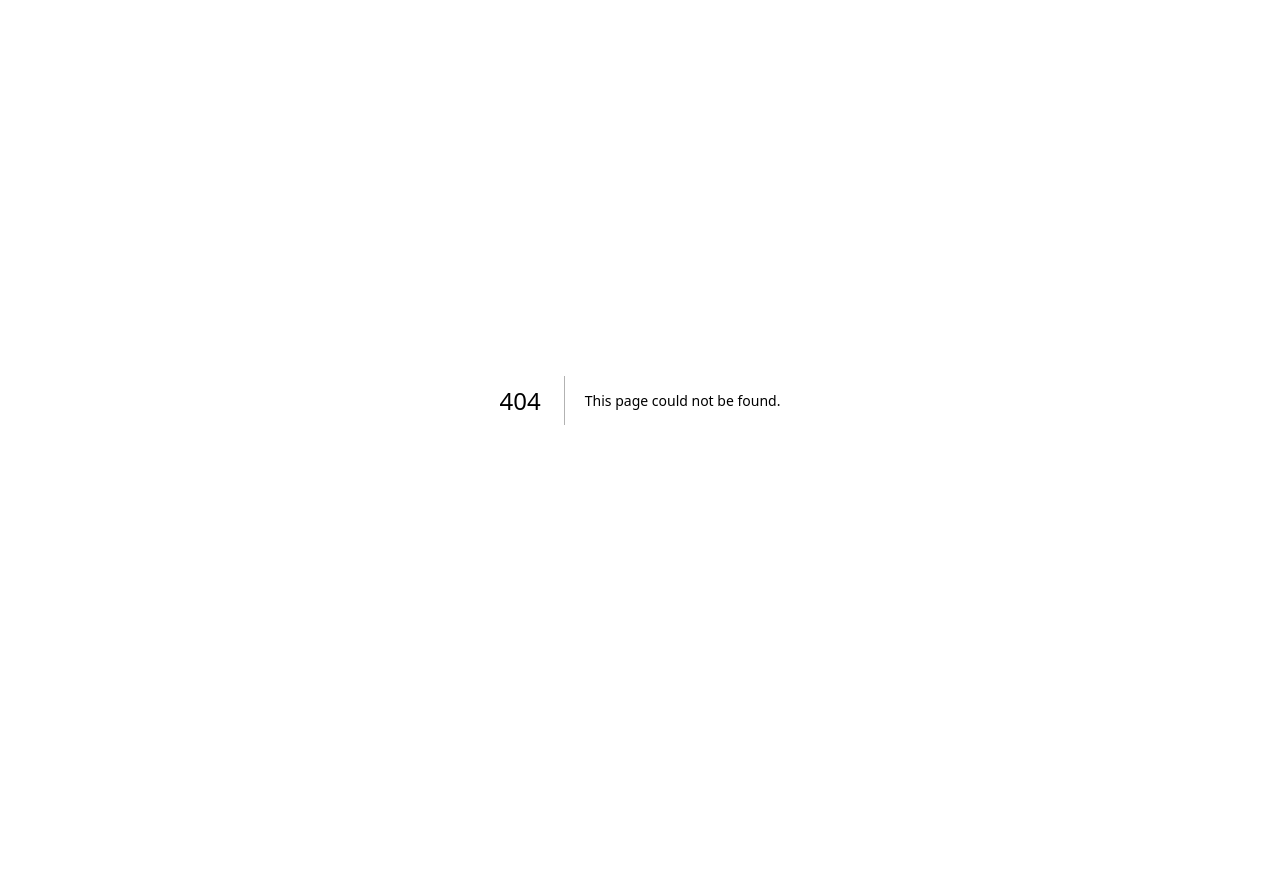
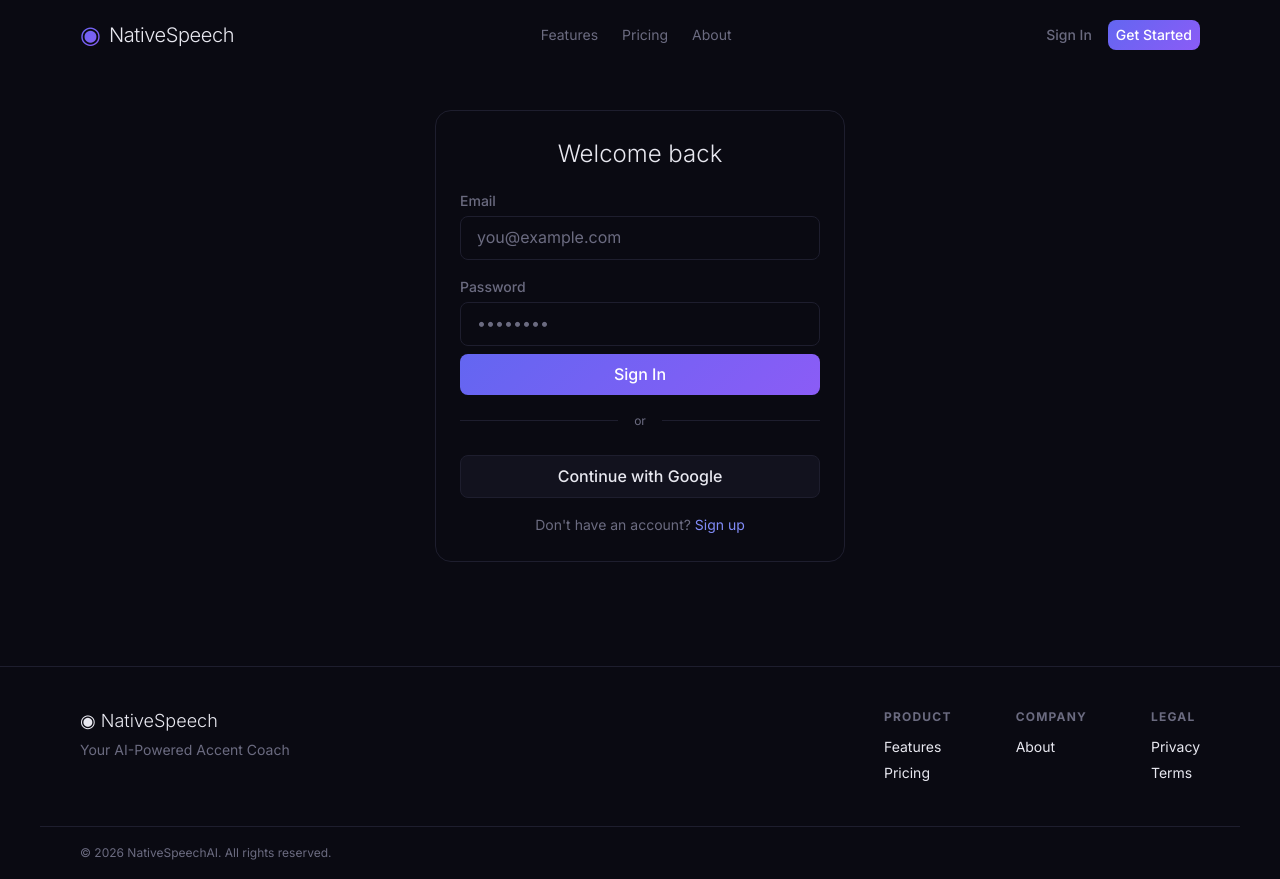
Before and after one commit to arieel-ost/native-speech, a Next.js app: page /sign-in in a window 1280 px wide. Before the commit this address had no page. Before the commit the page ends 800 px from the top, so only its background shows below. Built offline with nearby package versions, Linux system fonts and the light colour scheme.

Commit message:
feat: add sign-in and sign-up pages with credentials + Google
Co-Authored-By: Claude Opus 4.6 <noreply@anthropic.com>

```diff
--- /dev/null
+++ b/src/app/(marketing)/sign-in/page.module.css
@@ -0,0 +1,58 @@
+.container {
+  display: flex;
+  justify-content: center;
+  align-items: center;
+  min-height: 60vh;
+  padding: var(--space-xl);
+}
+
+.form {
+  width: 360px;
+  display: flex;
+  flex-direction: column;
+  gap: var(--space-md);
+}
+
+.title {
+  font-family: var(--font-display);
+  font-size: 1.5rem;
+  font-weight: 300;
+  text-align: center;
+}
+
+.fields {
+  display: flex;
+  flex-direction: column;
+  gap: var(--space-md);
+}
+
+.submitBtn {
+  width: 100%;
+  margin-top: var(--space-sm);
+}
+
+.divider {
+  display: flex;
+  align-items: center;
+  gap: var(--space-md);
+  color: var(--color-text-muted);
+  font-size: 0.75rem;
+}
+
+.divider::before,
+.divider::after {
+  content: "";
+  flex: 1;
+  height: 1px;
+  background: var(--color-border);
+}
+
+.footer {
+  text-align: center;
+  font-size: 0.875rem;
+  color: var(--color-text-muted);
+}
+
+.link {
+  color: var(--color-primary-light);
+}
--- /dev/null
+++ b/src/app/(marketing)/sign-in/page.tsx
@@ -0,0 +1,42 @@
+import { signIn } from "@/auth";
+import { Card, Button, Input } from "@/components/ui";
+import Link from "next/link";
+import styles from "./page.module.css";
+
+export default function SignInPage() {
+  return (
+    <div className={styles.container}>
+      <Card variant="outlined">
+        <div className={styles.form}>
+          <h1 className={styles.title}>Welcome back</h1>
+          <form
+            action={async (formData) => {
+              "use server";
+              await signIn("credentials", formData);
+            }}
+          >
+            <div className={styles.fields}>
+              <Input label="Email" name="email" type="email" placeholder="you@example.com" required />
+              <Input label="Password" name="password" type="password" placeholder="••••••••" required />
+            </div>
+            <Button type="submit" className={styles.submitBtn}>Sign In</Button>
+          </form>
+          <div className={styles.divider}><span>or</span></div>
+          <form
+            action={async () => {
+              "use server";
+              await signIn("google");
+            }}
+          >
+            <Button type="submit" variant="secondary" className={styles.submitBtn}>
+              Continue with Google
+            </Button>
+          </form>
+          <p className={styles.footer}>
+            Don&apos;t have an account? <Link href="/sign-up" className={styles.link}>Sign up</Link>
+          </p>
+        </div>
+      </Card>
+    </div>
+  );
+}
--- /dev/null
+++ b/src/app/(marketing)/sign-up/page.module.css
@@ -0,0 +1,64 @@
+.container {
+  display: flex;
+  justify-content: center;
+  align-items: center;
+  min-height: 60vh;
+  padding: var(--space-xl);
+}
+
+.form {
+  width: 360px;
+  display: flex;
+  flex-direction: column;
+  gap: var(--space-md);
+}
+
+.title {
+  font-family: var(--font-display);
+  font-size: 1.5rem;
+  font-weight: 300;
+  text-align: center;
+}
+
+.subtitle {
+  text-align: center;
+  color: var(--color-text-muted);
+  font-size: 0.875rem;
+}
+
+.fields {
+  display: flex;
+  flex-direction: column;
+  gap: var(--space-md);
+}
+
+.submitBtn {
+  width: 100%;
+  margin-top: var(--space-sm);
+}
+
+.divider {
+  display: flex;
+  align-items: center;
+  gap: var(--space-md);
+  color: var(--color-text-muted);
+  font-size: 0.75rem;
+}
+
+.divider::before,
+.divider::after {
+  content: "";
+  flex: 1;
+  height: 1px;
+  background: var(--color-border);
+}
+
+.footer {
+  text-align: center;
+  font-size: 0.875rem;
+  color: var(--color-text-muted);
+}
+
+.link {
+  color: var(--color-primary-light);
+}
```
Also changed, not shown: src/app/(marketing)/sign-up/page.tsx (added, +45 -0 lines).
